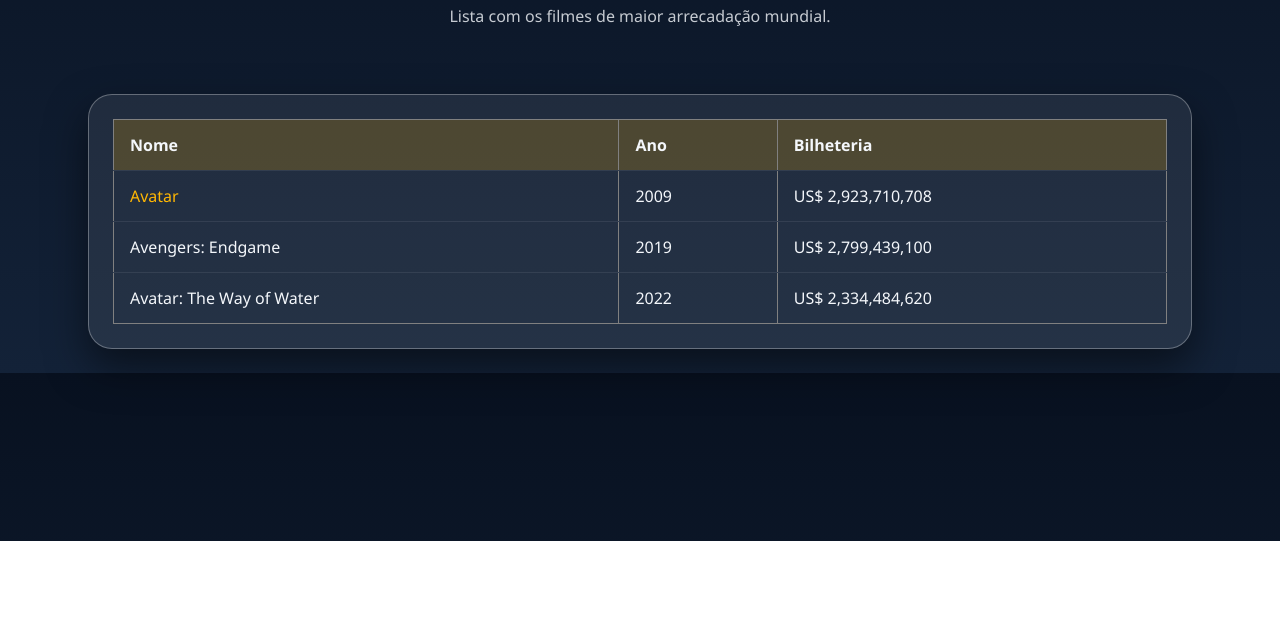
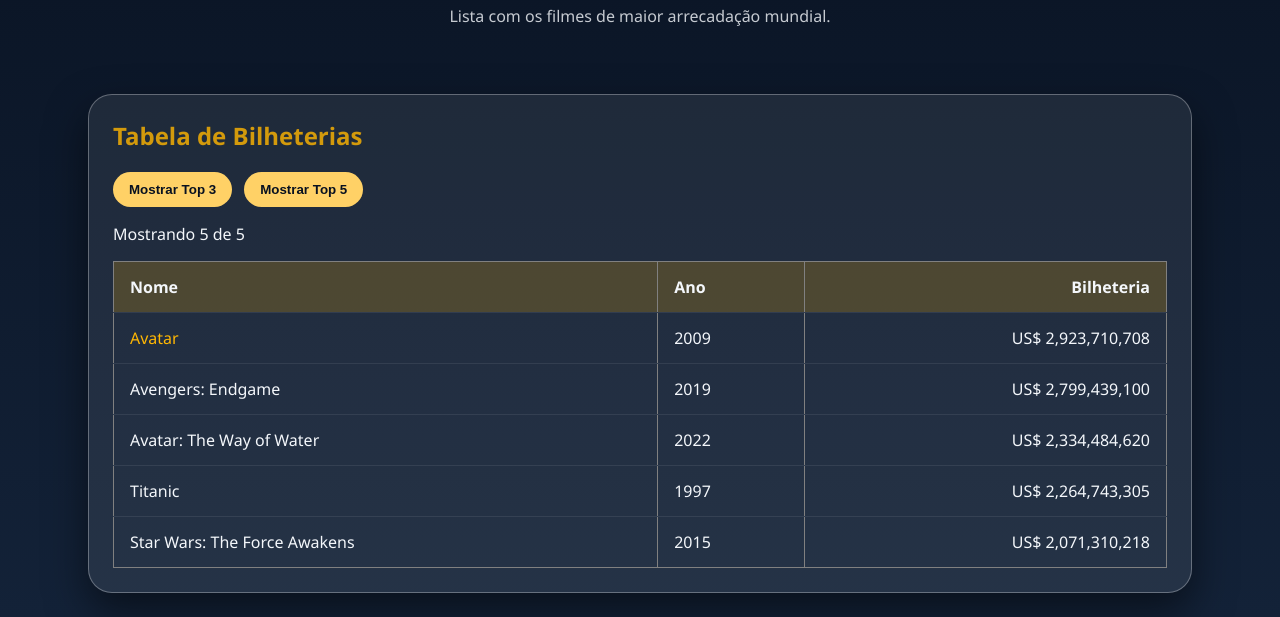
Before and after one commit to bruna-lins/piratex-tv, a plain HTML site: page bilheterias.html in a window 1280 px wide. Shown: the part 259-876 px from the top of the page. Before the commit the page ends 800 px from the top, so only its background shows below. Drawn offline with Linux system fonts and the light colour scheme.

Commit message:
T-3 feat: montar a tabela de bilheterias com DOM

```diff
--- a/bilheterias.html
+++ b/bilheterias.html
@@ -6,6 +6,7 @@
     <title>Filmes mais populares</title>
 
     <link rel="stylesheet" href="css/style.css" />
+    <link rel="stylesheet" href="css/bilheterias.css" />
   </head>
   <body>
     <nav>
@@ -23,31 +24,37 @@
 
     <main>
       <section>
+        <h2>Tabela de Bilheterias</h2>
+
+        <div class="controles-dom">
+          <button class="botao-dom" type="button" data-limite="3">
+            Mostrar Top 3
+          </button>
+          <button class="botao-dom" type="button" data-limite="5">
+            Mostrar Top 5
+          </button>
+        </div>
+
+        <p class="contador-dom" data-resumo-bilheterias>
+          Carregando ranking de bilheterias...
+        </p>
+
         <table border="1">
-          <tr>
-            <th>Nome</th>
-            <th>Ano</th>
-            <th>Bilheteria</th>
-          </tr>
-          <tr>
-            <td><a href="avatar.html">Avatar</a></td>
-            <td>2009</td>
-            <td>US$ 2,923,710,708</td>
-          </tr>
-          <tr>
-            <td>Avengers: Endgame</td>
-            <td>2019</td>
-            <td>US$ 2,799,439,100</td>
-          </tr>
-          <tr>
-            <td>Avatar: The Way of Water</td>
-            <td>2022</td>
-            <td>US$ 2,334,484,620</td>
-          </tr>
+          <thead>
+            <tr>
+              <th>Nome</th>
+              <th>Ano</th>
+              <th>Bilheteria</th>
+            </tr>
+          </thead>
+
+          <tbody data-tabela-bilheteria></tbody>
         </table>
       </section>
     </main>
 
+    <script src="js/dados.js"></script>
     <script src="js/main.js"></script>
+    <script src="js/bilheterias.js"></script>
   </body>
 </html>
--- a/css/bilheterias.css
+++ b/css/bilheterias.css
@@ -5,6 +5,27 @@
 section {
   overflow-x: auto; /* overflow-x controla o excesso de conteúdo na horizontal;
   auto cria rolagem quando necessário */
+}
+
+.controles-dom {
+  display: flex;
+  gap: 12px;
+  flex-wrap: wrap;
+  margin-bottom: 16px;
+}
+
+.botao-dom {
+  padding: 10px 16px;
+  border: none;
+  border-radius: 999px;
+  background-color: #ffd166;
+  color: #081120;
+  font-weight: 700;
+  cursor: pointer;
+}
+
+.contador-dom {
+  margin-bottom: 16px;
 }
 
 table {
--- a/js/bilheterias.js
+++ b/js/bilheterias.js
@@ -0,0 +1,95 @@
+/* querySelector: selecionar o primeiro elemento que combina com o
+selector/valor informado */
+const corpoTabelaBilheterias = document.querySelector(
+  "[data-tabela-bilheteria]",
+);
+
+const resumoBilheterias = document.querySelector("[data-resumo-bilheterias]");
+
+/* querySelectorAll: retorna todos que possuem o atributo informado */
+const botoesBilheterias = document.querySelectorAll("[data-limite]");
+
+/* Operador ?? define um valor padrão caso o lado esquerdo venha nulo ou undefined */
+const filmesBilheterias = window.catalogoFilmes?.bilheterias ?? [];
+
+/* Objetivo:
+- Substituir a escrita manual de vários <td>
+- Cria cada celula da tabela pelo JS para reaproveitar a mesma lógica
+*/
+function criarCelula(texto) {
+  // createElement: criar um novo elemento HTML pelo JS
+  const td = document.createElement("td");
+
+  // textContent: altera o texto visivel do elemento
+  td.textContent = texto;
+
+  return td;
+}
+
+/* Objetivo:
+- Substitui as linhas fixas que antes estavam escritas no HTML
+- Montar cada <tr> dinamicamente, baseado nos dados dos filmes
+*/
+function criarLinhasBilheteria(filmes) {
+  const linha = document.createElement("tr");
+  const celulaNome = document.createElement("td");
+
+  if (filmes.link) {
+    const link = document.createElement("a");
+    link.href = filmes.link;
+    link.textContent = filmes.nome;
+
+    // appendChild: colocar um elemento dentro do outro
+    celulaNome.appendChild(link);
+  } else {
+    celulaNome.textContent = filmes.nome;
+  }
+
+  // append: adiciona vários filhos de uma vez dentro do espaço indicado
+  linha.append(
+    celulaNome,
+    criarCelula(filmes.ano),
+    criarCelula(filmes.bilheteria),
+  );
+  return linha;
+}
+
+/* Objetivo:
+- Controlar o estado visual e funcional dos botões
+- desativa o botão que já está sendo aplicado
+*/
+function atualizarBotoes(limiteAtual) {
+  botoesBilheterias.forEach((botao) => {
+    const limiteBotao = Number(botao.dataset.limite);
+
+    botao.disabled = limiteBotao === limiteAtual;
+  });
+}
+
+/* Objetivo:
+- A principal responsável por atualizar a interface (html/css)
+- Decide quais filmes mostrar
+- Preenche o tbody e atualizar o texto de resumo exibido
+*/
+function renderizarBilheterias(limite) {
+  // slice: pega apenas uma parte do array
+  const filmesVisiveis = filmesBilheterias.slice(0, limite);
+
+  // map: percorrer a lista/objeto e aplicar a transformação indicada
+  // ou seja, vamos percorrer a lista de filmesVisiveis e transformar em <tr>
+  const linhas = filmesVisiveis.map(criarLinhasBilheteria);
+
+  corpoTabelaBilheterias.replaceChildren(...linhas);
+
+  resumoBilheterias.textContent = `Mostrando ${filmesVisiveis.length} de ${filmesBilheterias.length}`;
+  atualizarBotoes(limite);
+}
+
+botoesBilheterias.forEach((botao) => {
+  botao.addEventListener("click", () => {
+    const limite = Number(botao.dataset.limite);
+    renderizarBilheterias(limite);
+  });
+});
+
+renderizarBilheterias(5);
--- a/js/dados.js
+++ b/js/dados.js
@@ -0,0 +1,57 @@
+window.catalogoFilmes = {
+  bilheterias: [
+    {
+      nome: "Avatar",
+      ano: "2009",
+      bilheteria: "US$ 2,923,710,708",
+      link: "avatar.html",
+    },
+    {
+      nome: "Avengers: Endgame",
+      ano: "2019",
+      bilheteria: "US$ 2,799,439,100",
+    },
+    {
+      nome: "Avatar: The Way of Water",
+      ano: "2022",
+      bilheteria: "US$ 2,334,484,620",
+    },
+    {
+      nome: "Titanic",
+      ano: 1997,
+      bilheteria: "US$ 2,264,743,305",
+    },
+    {
+      nome: "Star Wars: The Force Awakens",
+      ano: 2015,
+      bilheteria: "US$ 2,071,310,218",
+    },
+  ],
+  netflix: [
+    {
+      nome: "KPop Demon Hunters",
+      ano: 2025,
+      visualizacoes: "325,1 milhões",
+    },
+    {
+      nome: "Red Notice",
+      ano: 2021,
+      visualizacoes: "230,9 milhões",
+    },
+    {
+      nome: "Carry-On",
+      ano: 2024,
+      visualizacoes: "172,1 milhões",
+    },
+    {
+      nome: "Don’t Look Up",
+      ano: 2021,
+      visualizacoes: "171,4 milhões",
+    },
+    {
+      nome: "The Adam Project",
+      ano: 2022,
+      visualizacoes: "157,6 milhões",
+    },
+  ],
+};
```
Also changed, not shown: 1 other file.
